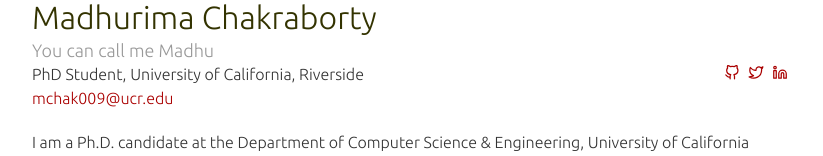
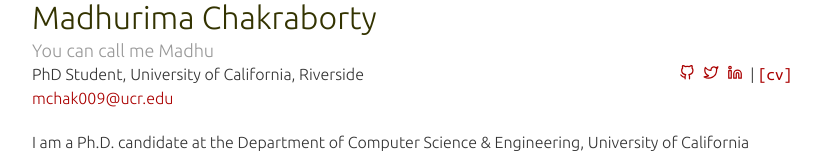
Before and after one commit to MadhuNimmo/MadhuNimmo.github.io, a plain HTML site: page index.html in a window 1280 px wide. Shown: the part 281-437 px from the top of the page, without its empty margins (228-1051 px from the left). Drawn offline with Linux system fonts and the light colour scheme.

Commit message:
second build

```diff
--- a/index.html
+++ b/index.html
@@ -45,6 +45,10 @@
 
 		<nav class="nav social">
 			<ul class="flat"><a href="https://github.com/MadhuNimmo" title="GitHub"><i data-feather="github"></i></a><a href="https://twitter.com/MadhurimaChak15" title="Twitter"><i data-feather="twitter"></i></a><a href="https://www.linkedin.com/in/madhurimachakraborty93/" title="LinkedIn"><i data-feather="linkedin"></i></a>
+				|
+				<a href="./MChakraborty_Resume.pdf" class="blog_cv">[cv]</a>
+
+
 			</ul>
 		</nav>
 	</div>
```
